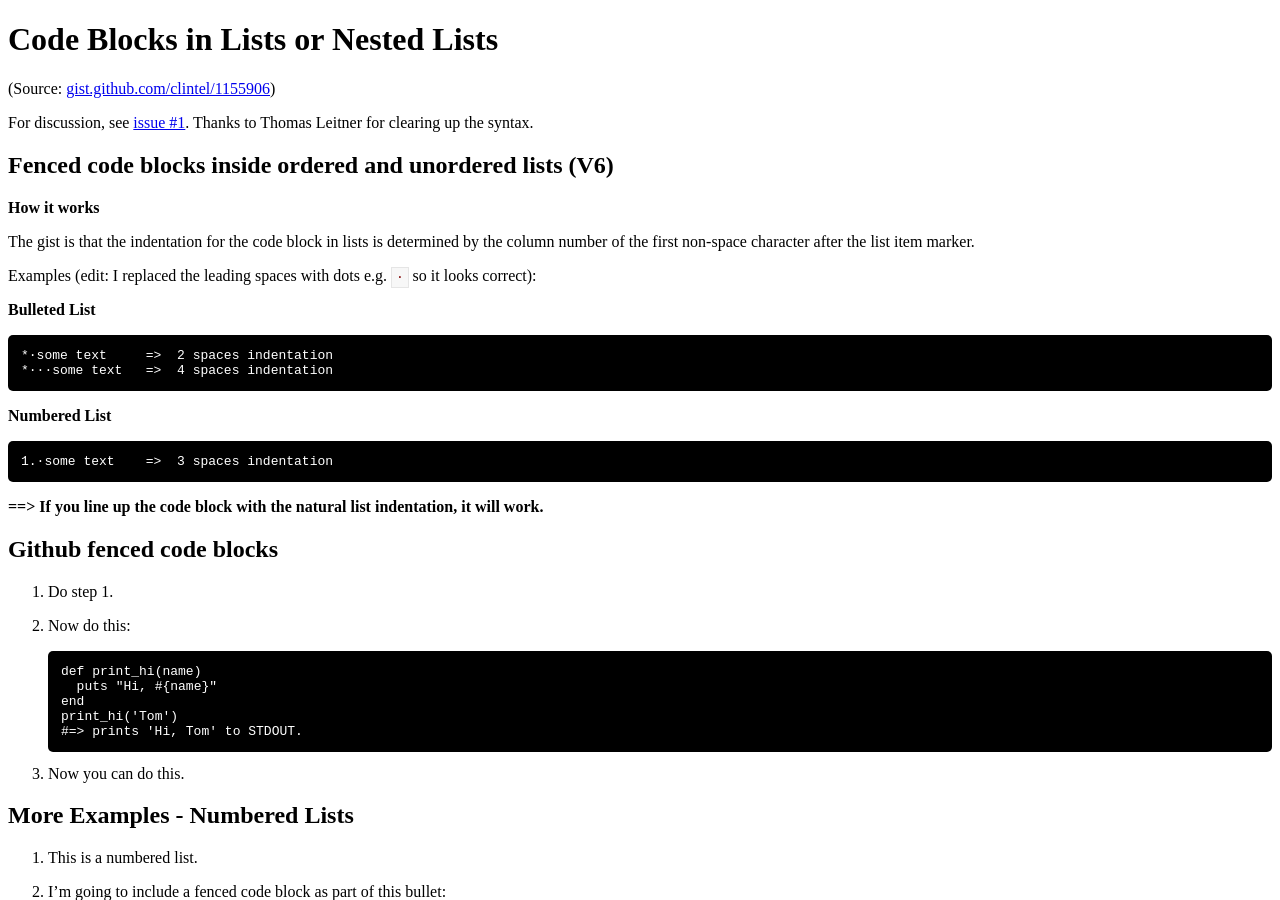
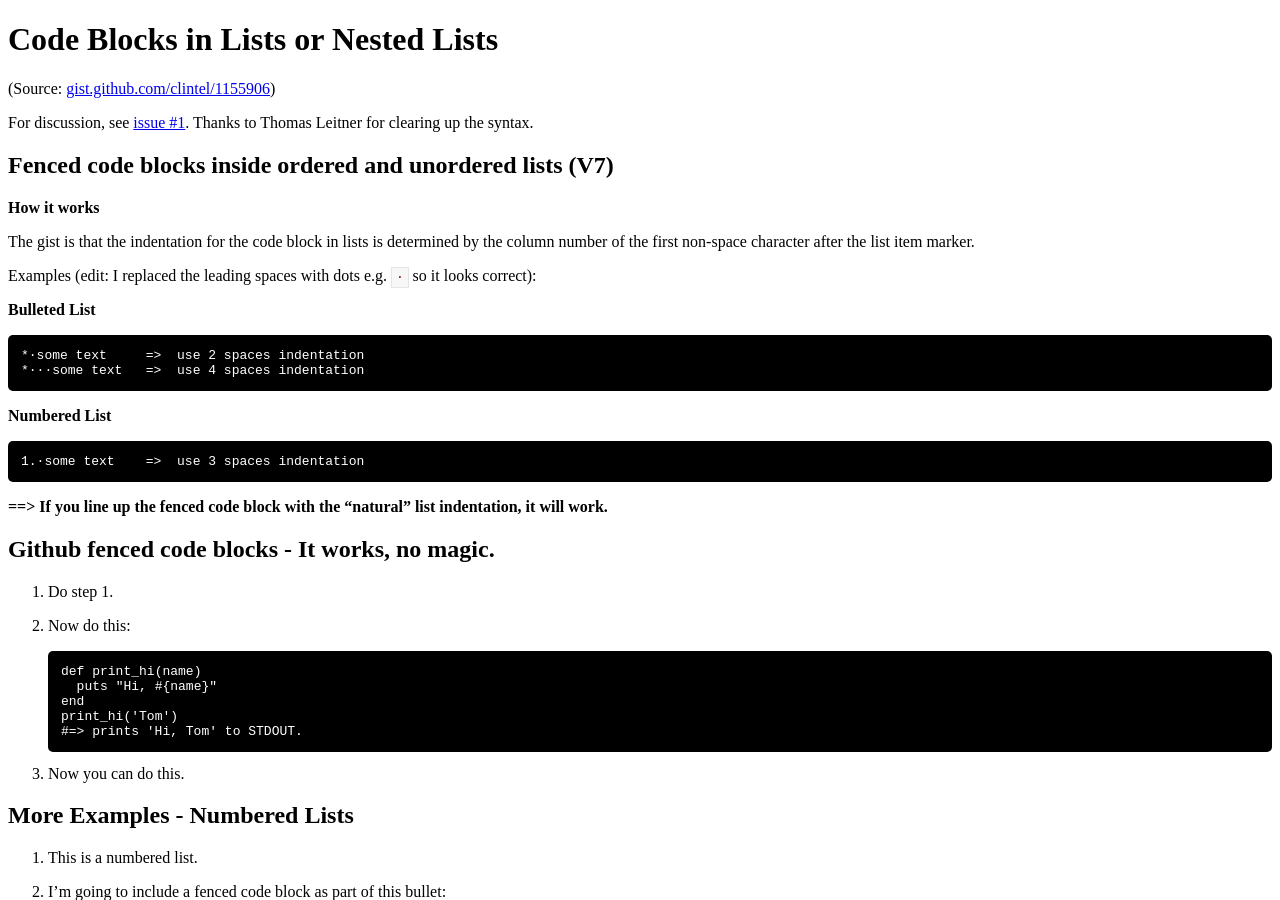
Before and after one commit to planetjekyll/sandbox-syntax-highlighter, a Jekyll site: the page built from lists.md, in a window 1280 px wide and 900 px high. Built offline with Jekyll 4.4.1, drawn with Linux system fonts in a browser that asks for light colours.

Commit message:
Update lists.md

````diff
--- a/lists.md
+++ b/lists.md
@@ -5,14 +5,9 @@ title: Code Blocks in Lists or Nested Lists
 
 (Source: [gist.github.com/clintel/1155906](https://gist.github.com/clintel/1155906))
 
-<!-- update:
-   [x] try without indentation (or less than 4 e.g. max 3)  - not working
-   [x] try with indentation min 1. max 3
-   -->
-
 For discussion, see [issue #1](https://github.com/planetjekyll/sandbox-syntax-highlighter/issues/1).  Thanks to Thomas Leitner for clearing up the syntax.
 
-## Fenced code blocks inside ordered and unordered lists (V6)
+## Fenced code blocks inside ordered and unordered lists (V7)
 
 **How it works**
 
@@ -25,20 +20,20 @@ Examples (edit: I replaced the leading spaces with dots e.g. `·` so it looks co
 **Bulleted List**
 
 ```
-*·some text     =>  2 spaces indentation
-*···some text   =>  4 spaces indentation
+*·some text     =>  use 2 spaces indentation
+*···some text   =>  use 4 spaces indentation
 ```
 
 **Numbered List**
 
 ```
-1.·some text    =>  3 spaces indentation
+1.·some text    =>  use 3 spaces indentation
 ```
 
-**==> If you line up the code block with the natural list indentation, it will work.**
+**==> If you line up the fenced code block with the "natural" list indentation, it will work.**
 
 
-## Github fenced code blocks
+## Github fenced code blocks - It works, no magic.
 
 1. Do step 1.
 2. Now do this:
````
